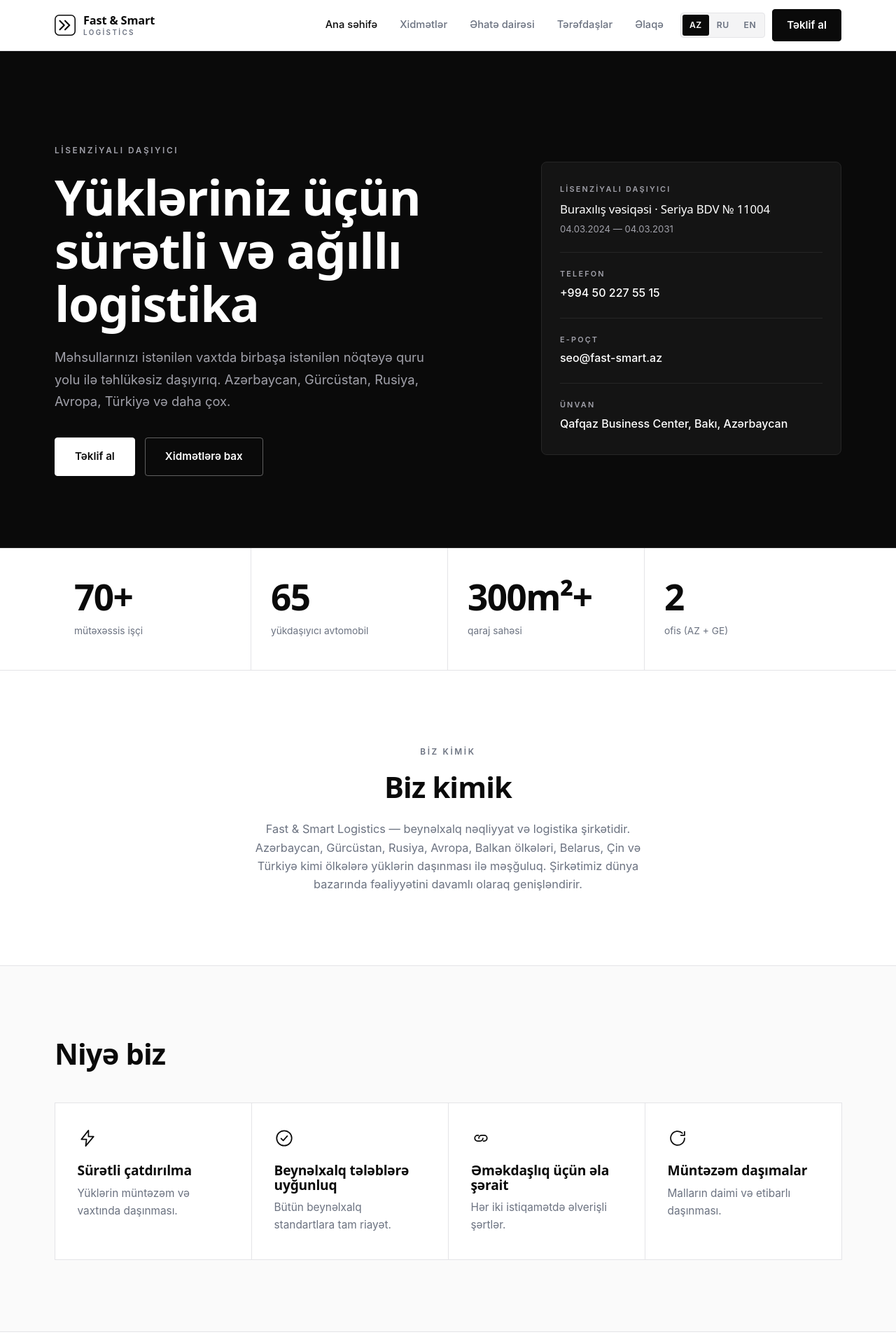
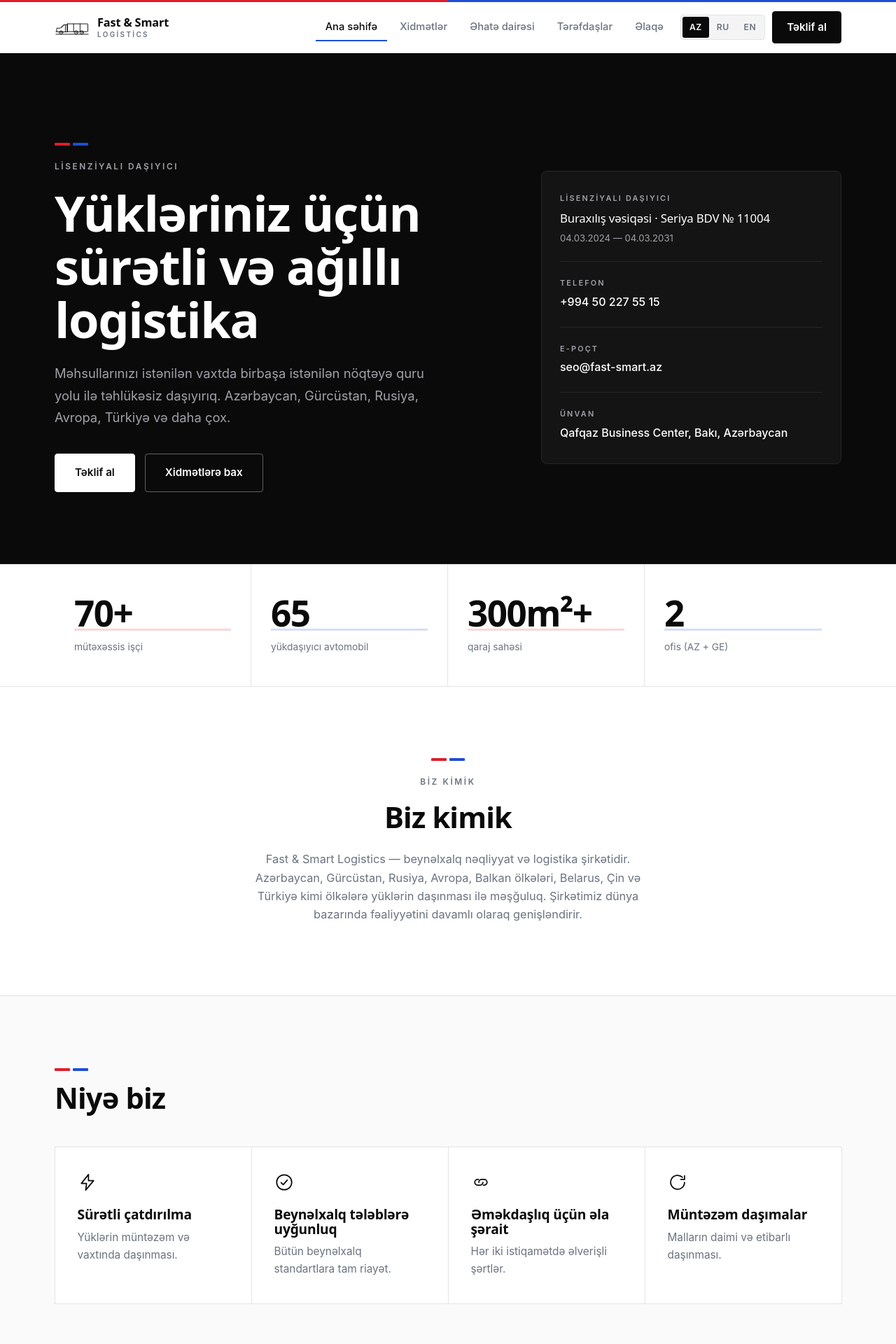
Before and after one commit to notfarruks/FastTransLogistics, a Flask app: page / in a window 1280 px wide. Shown: the top 1920 px of the page at 70% size. Run offline with Flask 3, Linux system fonts and the light colour scheme; some web fonts are replaced.

Commit message:
Redesign: truck logo + red/blue accents on monochrome base

```diff
--- a/static/css/styles.css
+++ b/static/css/styles.css
@@ -290,3 +290,47 @@ h3 { font-size: 1.2rem; letter-spacing: -0.01em; }
   .cta-inner { flex-direction: column; align-items: flex-start; }
   .route-track { max-width: 60px; }
 }
+
+/* ============================================================
+   Brand accents — red + blue, used sparingly on a mono base
+   ============================================================ */
+:root { --red: #e11d2a; --blue: #1d4ed8; }
+
+/* thin brand stripe across the very top of the site */
+.site-header { border-top: 3px solid var(--blue); }
+.site-header::before {
+  content: ""; position: absolute; top: -3px; left: 0; width: 50%; height: 3px; background: var(--red);
+}
+.site-header { position: sticky; }
+
+/* recurring red+blue marker placed above eyebrows / headings */
+.bars { display: flex; gap: 4px; margin-bottom: 16px; }
+.bars i { display: block; width: 22px; height: 4px; border-radius: 1px; }
+.bars i:first-child { background: var(--red); }
+.bars i:last-child  { background: var(--blue); }
+.center .bars { margin-left: auto; margin-right: auto; width: max-content; }
+
+/* logo accent bars (footer brand) */
+.brand-bars { display: flex; gap: 4px; margin-top: 10px; }
+.brand-bars i { display: block; width: 20px; height: 3px; border-radius: 1px; }
+.brand-bars i:first-child { background: var(--red); }
+.brand-bars i:last-child  { background: var(--blue); }
+
+/* functional accents (blue for interaction) */
+.nav-link.active { box-shadow: inset 0 -2px 0 var(--blue); }
+.link-arrow:hover { color: var(--blue); border-color: var(--blue); opacity: 1; }
+.field input:focus, .field textarea:focus { border-color: var(--blue); }
+.info-item a:hover { color: var(--blue); text-decoration: none; }
+.panel-row a:hover { color: #fff; }
+.footer-col a:hover { color: #fff; }
+
+/* coverage route: red origin dot, blue arrow head */
+.route-track::before { content: ""; position: absolute; left: 0; top: -3px; width: 7px; height: 7px; border-radius: 50%; background: var(--red); }
+.route-track::after { border-top-color: var(--blue); border-right-color: var(--blue); }
+
+/* stat numbers: subtle accent underline under the first two */
+.stat:nth-child(1) .stat-num, .stat:nth-child(3) .stat-num { box-shadow: inset 0 -3px 0 rgba(225,29,42,.18); }
+.stat:nth-child(2) .stat-num, .stat:nth-child(4) .stat-num { box-shadow: inset 0 -3px 0 rgba(29,78,216,.18); }
+
+/* CTA accent button keeps white; add bars motif on dark bands (vivid on black) */
+.cta-band .bars i, .hero .bars i, .site-footer .bars i { height: 4px; }
--- a/templates/_cta.html
+++ b/templates/_cta.html
@@ -1,6 +1,7 @@
 <section class="cta-band">
   <div class="container cta-inner">
     <div>
+      <span class="bars" aria-hidden="true"><i></i><i></i></span>
       <h2>{{ t.cta_title }}</h2>
       <p>{{ t.cta_text }}</p>
     </div>
--- a/templates/_logo.html
+++ b/templates/_logo.html
@@ -1,10 +1,22 @@
-{# Inline SVG symbol, defined once and referenced via <use>. Monochrome, inherits currentColor. #}
+{# Inline SVG symbol — redrawn line-art truck, monochrome, inherits currentColor. #}
 <svg width="0" height="0" style="position:absolute" aria-hidden="true" focusable="false">
   <defs>
-    <symbol id="fs-logo" viewBox="0 0 48 48">
-      <rect x="1.25" y="1.25" width="45.5" height="45.5" rx="9" fill="none" stroke="currentColor" stroke-width="2.5"/>
-      <path d="M12 14 22 24 12 34" fill="none" stroke="currentColor" stroke-width="3.4" stroke-linecap="round" stroke-linejoin="round"/>
-      <path d="M24 14 34 24 24 34" fill="none" stroke="currentColor" stroke-width="3.4" stroke-linecap="round" stroke-linejoin="round"/>
+    <symbol id="fs-logo" viewBox="0 0 162 80">
+      <g fill="none" stroke="currentColor" stroke-width="3" stroke-linecap="round" stroke-linejoin="round">
+        <path d="M10 60 V44 H26 L42 28 H60 V60 Z"/>
+        <rect x="58" y="24" width="96" height="36" rx="2"/>
+        <path d="M88 24 V60 M118 24 V60"/>
+        <path d="M44 30 L31 43 M50 30 V60"/>
+        <path d="M6 72 H156 M6 60 H10"/>
+        <circle cx="30" cy="64" r="8"/>
+        <circle cx="100" cy="64" r="8"/>
+        <circle cx="126" cy="64" r="8"/>
+      </g>
+      <g fill="currentColor">
+        <circle cx="30" cy="64" r="2.4"/>
+        <circle cx="100" cy="64" r="2.4"/>
+        <circle cx="126" cy="64" r="2.4"/>
+      </g>
     </symbol>
   </defs>
 </svg>
--- a/templates/base.html
+++ b/templates/base.html
@@ -21,7 +21,7 @@
   <header class="site-header">
     <div class="container nav-bar">
       <a class="brand" href="{{ url_for('home') }}" aria-label="{{ company.name }}">
-        <svg class="brand-mark" width="30" height="30" aria-hidden="true"><use href="#fs-logo"></use></svg>
+        <svg class="brand-mark" width="50" height="26" aria-hidden="true"><use href="#fs-logo"></use></svg>
         <span class="brand-name">Fast&nbsp;&amp;&nbsp;Smart<span class="brand-name-sub">Logistics</span></span>
       </a>
 
@@ -55,9 +55,10 @@
     <div class="container footer-grid">
       <div class="footer-brand">
         <a class="brand" href="{{ url_for('home') }}">
-          <svg class="brand-mark" width="30" height="30" aria-hidden="true"><use href="#fs-logo"></use></svg>
+          <svg class="brand-mark" width="50" height="26" aria-hidden="true"><use href="#fs-logo"></use></svg>
           <span class="brand-name">Fast&nbsp;&amp;&nbsp;Smart<span class="brand-name-sub">Logistics</span></span>
         </a>
+        <div class="brand-bars" aria-hidden="true"><i></i><i></i></div>
         <p class="footer-about">{{ t.footer_about }}</p>
       </div>
 
--- a/templates/contact.html
+++ b/templates/contact.html
@@ -4,7 +4,7 @@
 {% block content %}
 <section class="page-head">
   <div class="container narrow">
-    <span class="eyebrow">{{ t.nav_contact }}</span>
+    <span class="bars" aria-hidden="true"><i></i><i></i></span><span class="eyebrow">{{ t.nav_contact }}</span>
     <h1>{{ t.contact_title }}</h1>
     <p class="lead">{{ t.contact_intro }}</p>
   </div>
--- a/templates/coverage.html
+++ b/templates/coverage.html
@@ -4,7 +4,7 @@
 {% block content %}
 <section class="page-head">
   <div class="container narrow">
-    <span class="eyebrow">{{ t.coverage_directions }}</span>
+    <span class="bars" aria-hidden="true"><i></i><i></i></span><span class="eyebrow">{{ t.coverage_directions }}</span>
     <h1>{{ t.coverage_title }}</h1>
     <p class="lead">{{ t.coverage_intro }}</p>
   </div>
@@ -22,7 +22,7 @@
 
 <section class="section section-alt">
   <div class="container narrow center">
-    <span class="eyebrow">{{ t.coverage_directions }}</span>
+    <span class="bars" aria-hidden="true"><i></i><i></i></span><span class="eyebrow">{{ t.coverage_directions }}</span>
     <h2>{{ t.coverage_directions }}</h2>
     <p class="muted" style="margin: 24px auto 0;">{{ t.coverage_intro }}</p>
     <div class="route-line" aria-hidden="true">
--- a/templates/home.html
+++ b/templates/home.html
@@ -10,7 +10,7 @@
 <section class="hero">
   <div class="container hero-grid">
     <div class="hero-copy">
-      <span class="eyebrow">{{ t.hero_badge }}</span>
+      <span class="bars" aria-hidden="true"><i></i><i></i></span><span class="eyebrow">{{ t.hero_badge }}</span>
       <h1>{{ t.hero_title }}</h1>
       <p class="lead">{{ t.hero_subtitle }}</p>
       <div class="hero-actions">
@@ -56,7 +56,7 @@
 <!-- ============================ ABOUT ============================ -->
 <section class="section">
   <div class="container narrow center">
-    <span class="eyebrow">{{ t.about_title }}</span>
+    <span class="bars" aria-hidden="true"><i></i><i></i></span><span class="eyebrow">{{ t.about_title }}</span>
     <h2>{{ t.about_title }}</h2>
     <p class="muted" style="margin: 24px auto 0;">{{ t.about_text }}</p>
   </div>
@@ -65,6 +65,7 @@
 <!-- ============================ WHY US ============================ -->
 <section class="section section-alt">
   <div class="container">
+    <span class="bars" aria-hidden="true"><i></i><i></i></span>
     <h2 style="margin-bottom: 48px;">{{ t.why_title }}</h2>
     <div class="grid grid-4">
       {% for item in t.why_items %}
@@ -81,6 +82,7 @@
 <!-- ============================ SERVICES ============================ -->
 <section class="section">
   <div class="container">
+    <span class="bars" aria-hidden="true"><i></i><i></i></span>
     <div class="section-head">
       <h2>{{ t.services_title }}</h2>
       <a class="link-arrow" href="{{ url_for('services') }}">{{ t.nav_services }}</a>
@@ -101,6 +103,7 @@
 <!-- ============================ COVERAGE ============================ -->
 <section class="section section-alt">
   <div class="container">
+    <span class="bars" aria-hidden="true"><i></i><i></i></span>
     <div class="section-head">
       <h2>{{ t.coverage_title }}</h2>
       <a class="link-arrow" href="{{ url_for('coverage') }}">{{ t.nav_coverage }}</a>
@@ -117,6 +120,7 @@
 <!-- ============================ PARTNERS ============================ -->
 <section class="section">
   <div class="container">
+    <span class="bars" aria-hidden="true"><i></i><i></i></span>
     <div class="section-head">
       <h2>{{ t.partners_title }}</h2>
       <a class="link-arrow" href="{{ url_for('partners') }}">{{ t.nav_partners }}</a>
--- a/templates/partners.html
+++ b/templates/partners.html
@@ -4,7 +4,7 @@
 {% block content %}
 <section class="page-head">
   <div class="container narrow">
-    <span class="eyebrow">{{ t.nav_partners }}</span>
+    <span class="bars" aria-hidden="true"><i></i><i></i></span><span class="eyebrow">{{ t.nav_partners }}</span>
     <h1>{{ t.partners_title }}</h1>
     <p class="lead">{{ t.partners_intro }}</p>
   </div>
--- a/templates/services.html
+++ b/templates/services.html
@@ -6,7 +6,7 @@
 {% set service_icons = ['cargo', 'reefer', 'globe', 'shield'] %}
 <section class="page-head">
   <div class="container narrow">
-    <span class="eyebrow">{{ t.nav_services }}</span>
+    <span class="bars" aria-hidden="true"><i></i><i></i></span><span class="eyebrow">{{ t.nav_services }}</span>
     <h1>{{ t.services_title }}</h1>
     <p class="lead">{{ t.services_intro }}</p>
   </div>
```
Also changed, not shown: static/img/favicon.svg, static/img/logo-color.svg (added), static/img/logo-white.svg (added).
